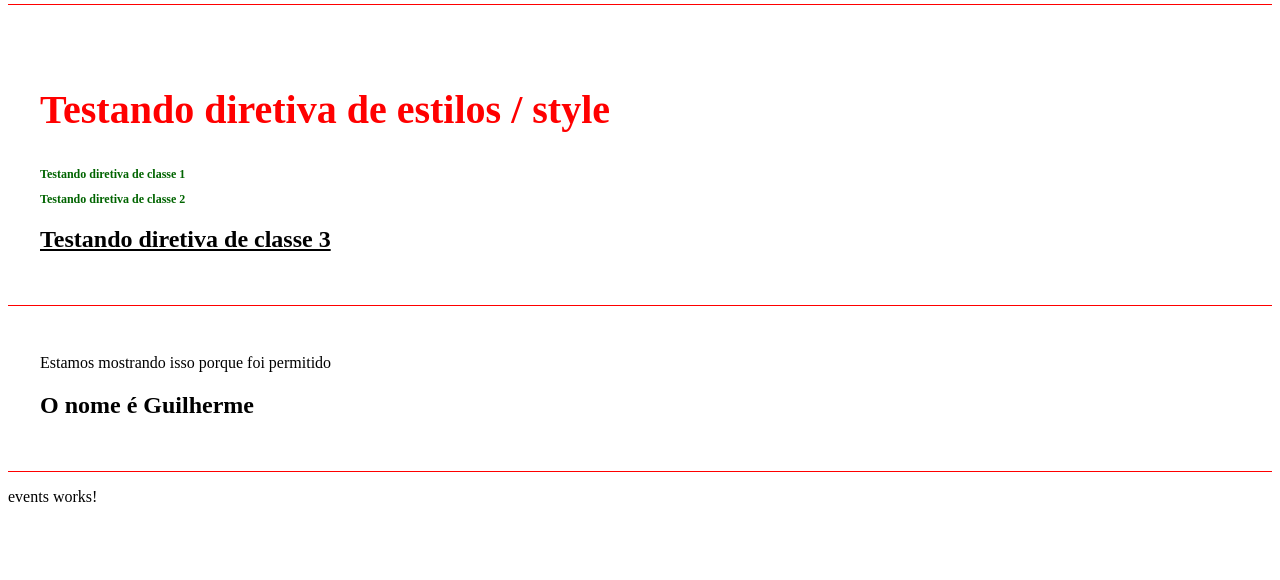
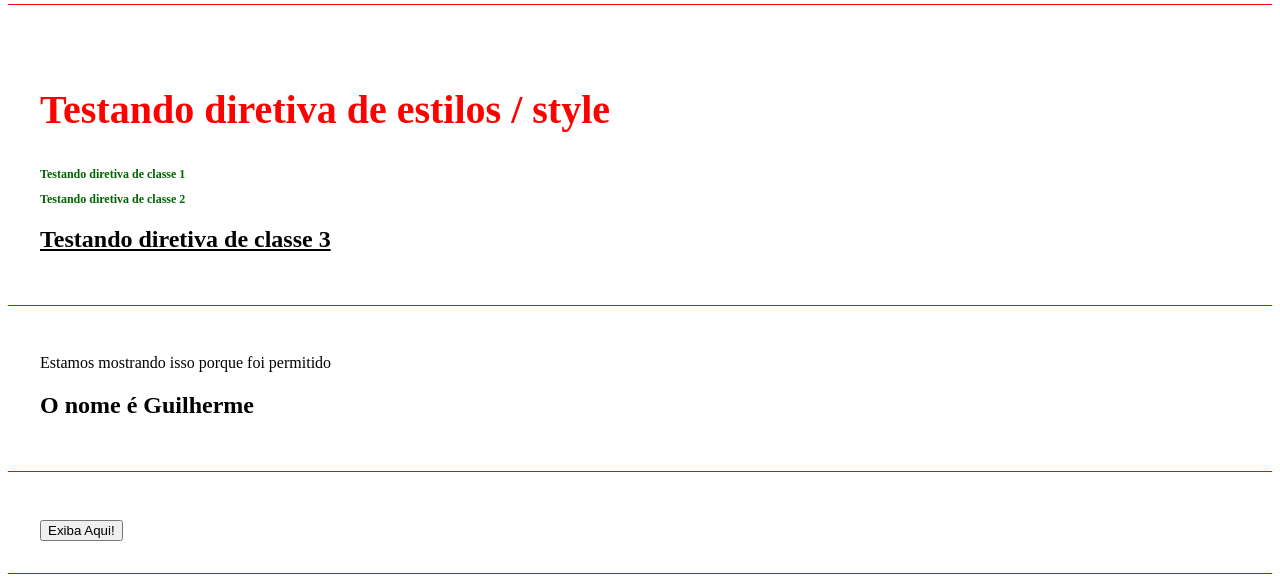
Before and after one commit to Guilh3rmeCabral/Angular, an Angular app: page / in a window 1280 px wide. Shown: the part 634-1214 px from the top of the page. Built offline with nearby package versions, Linux system fonts and the light colour scheme.

Commit message:
feat: criando botão para exibição de uma mensagem utilizando eventos e diretivas

```diff
--- a/src/app/components/events/events.component.html
+++ b/src/app/components/events/events.component.html
@@ -1 +1,4 @@
-<p>events works!</p>
+<div class="aulas">
+    <button (click)="showMessage()">Exiba Aqui!</button>
+    <p *ngIf="show">Exibindo mensagem!</p>
+</div>
--- a/src/app/components/events/events.component.ts
+++ b/src/app/components/events/events.component.ts
@@ -6,5 +6,10 @@ import { Component } from '@angular/core';
   styleUrls: ['./events.component.scss']
 })
 export class EventsComponent {
+  show: boolean = false;
 
+  showMessage(): void {
+    //Só vai tipificar o método void se ele não retornar nada.
+    this.show = !this.show; // A mesma coisa que trocar o valor de false para true. toggle
+  }
 }
```
